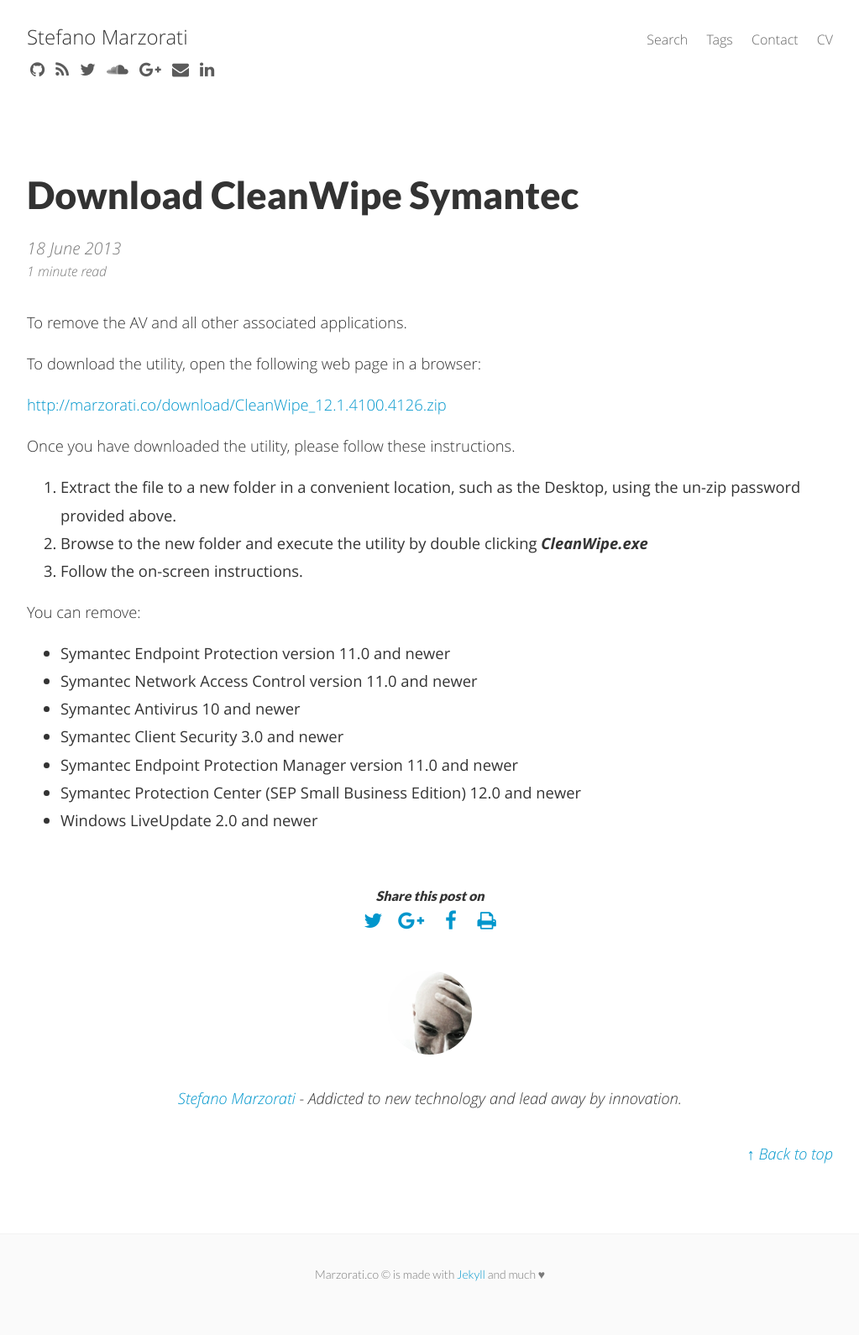
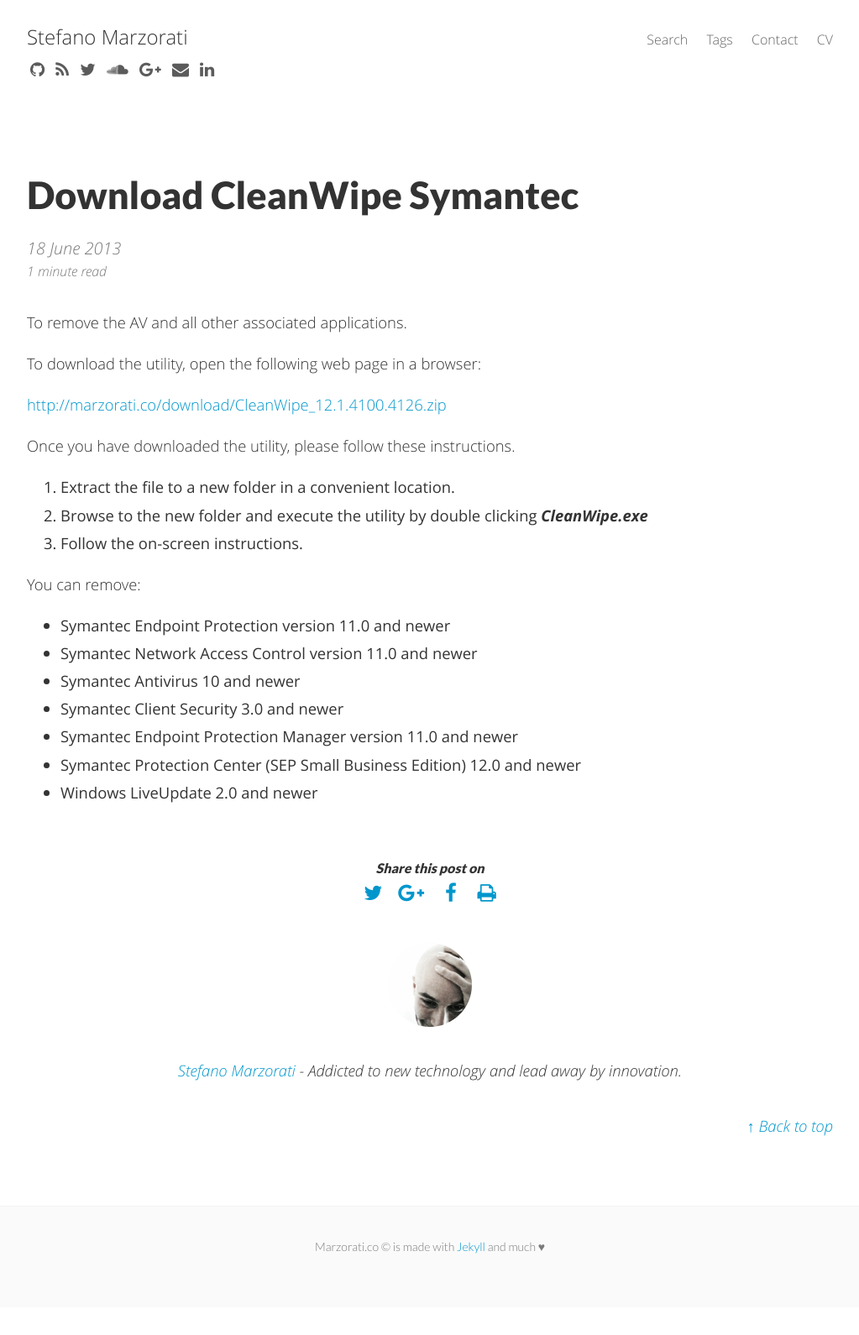
Before and after one commit to marste/Blog, a Jekyll site: the page built from _posts/2013-06-18-download-cleanwipe-symantec.md, in a window 1280 px wide. Shown: the whole page at 84% size, without its empty margins (128-1151 px from the left). Built offline with Jekyll 4.4.1, drawn with Linux system fonts in a browser that asks for light colours; nearby versions of some CDN libraries; after the commit the page ends 1557 px from its top, so only the background shows below that.

Commit message:
Added new post

```diff
--- a/_posts/2013-06-18-download-cleanwipe-symantec.md
+++ b/_posts/2013-06-18-download-cleanwipe-symantec.md
@@ -14,7 +14,7 @@
 
 Once you have downloaded the utility, please follow these instructions.
 
-1. Extract the file to a new folder in a convenient location, such as the Desktop, using the un-zip password provided above.
+1. Extract the file to a new folder in a convenient location.
 2. Browse to the new folder and execute the utility by double clicking ***CleanWipe.exe***
 3. Follow the on-screen instructions.
 
```
